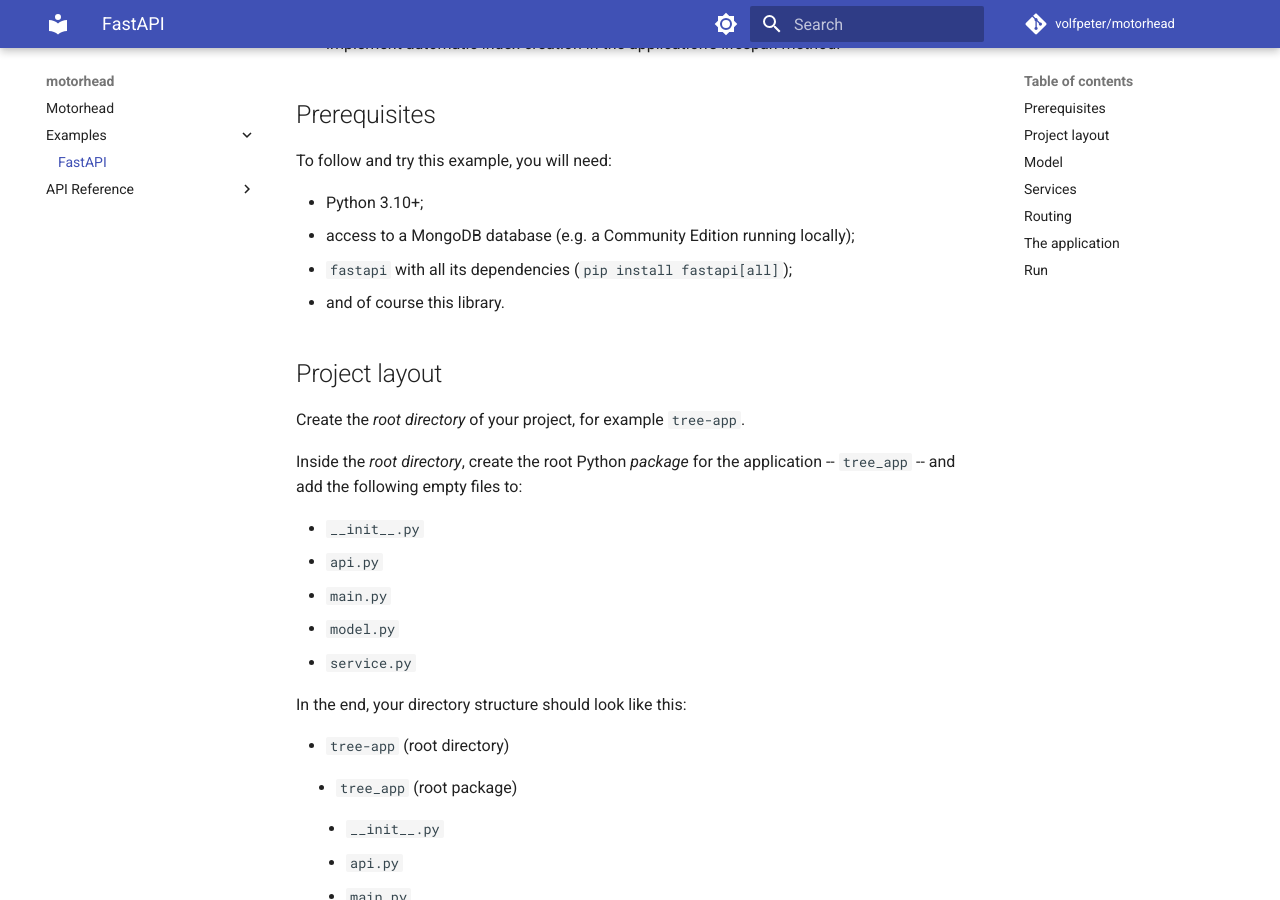
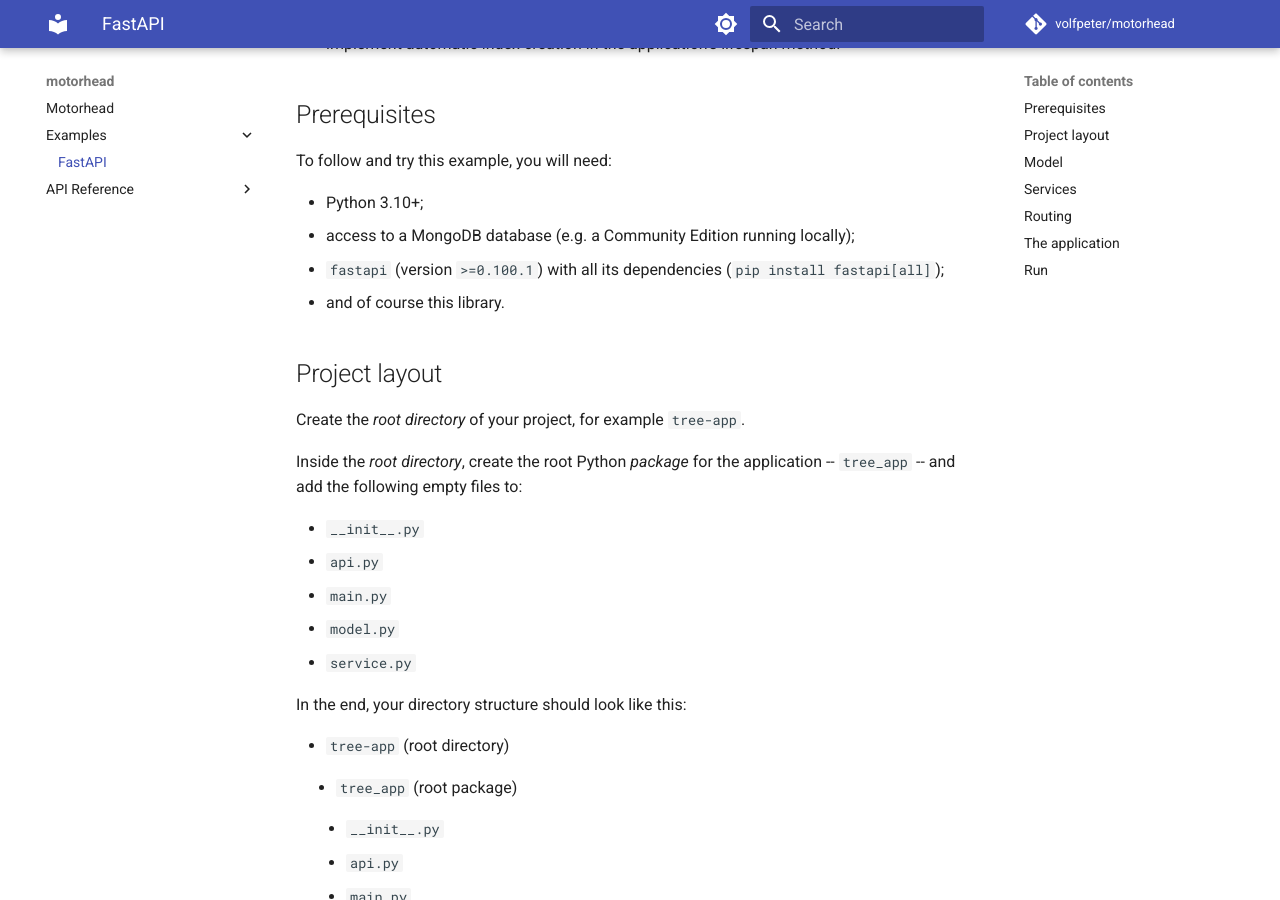
Before and after one commit to volfpeter/motorhead, an MkDocs documentation site: the page built from docs/fastapi-example.md, in a window 1280 px wide and 900 px high, scrolled down 417 px. Built offline with MkDocs 1.6.1 and Material for MkDocs 9.7.7, drawn with Linux system fonts in a browser that asks for light colours; comment, search, counter and statistics services are not loaded.

Commit message:
Update fastapi-example.md

```diff
--- a/docs/fastapi-example.md
+++ b/docs/fastapi-example.md
@@ -16,7 +16,7 @@
 
 - Python 3.10+;
 - access to a MongoDB database (e.g. a Community Edition running locally);
-- `fastapi` with all its dependencies (`pip install fastapi[all]`);
+- `fastapi` (version `>=0.100.1`) with all its dependencies (`pip install fastapi[all]`);
 - and of course this library.
 
 ## Project layout
```
